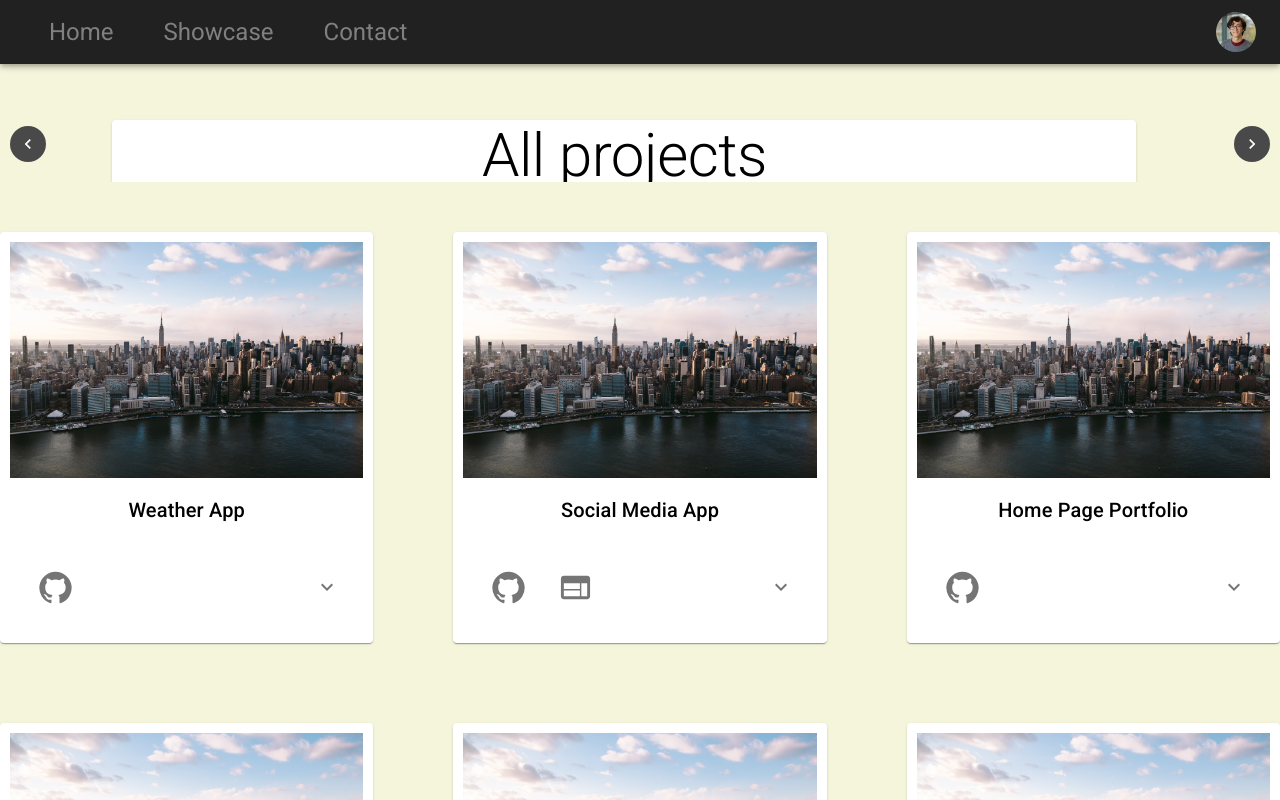
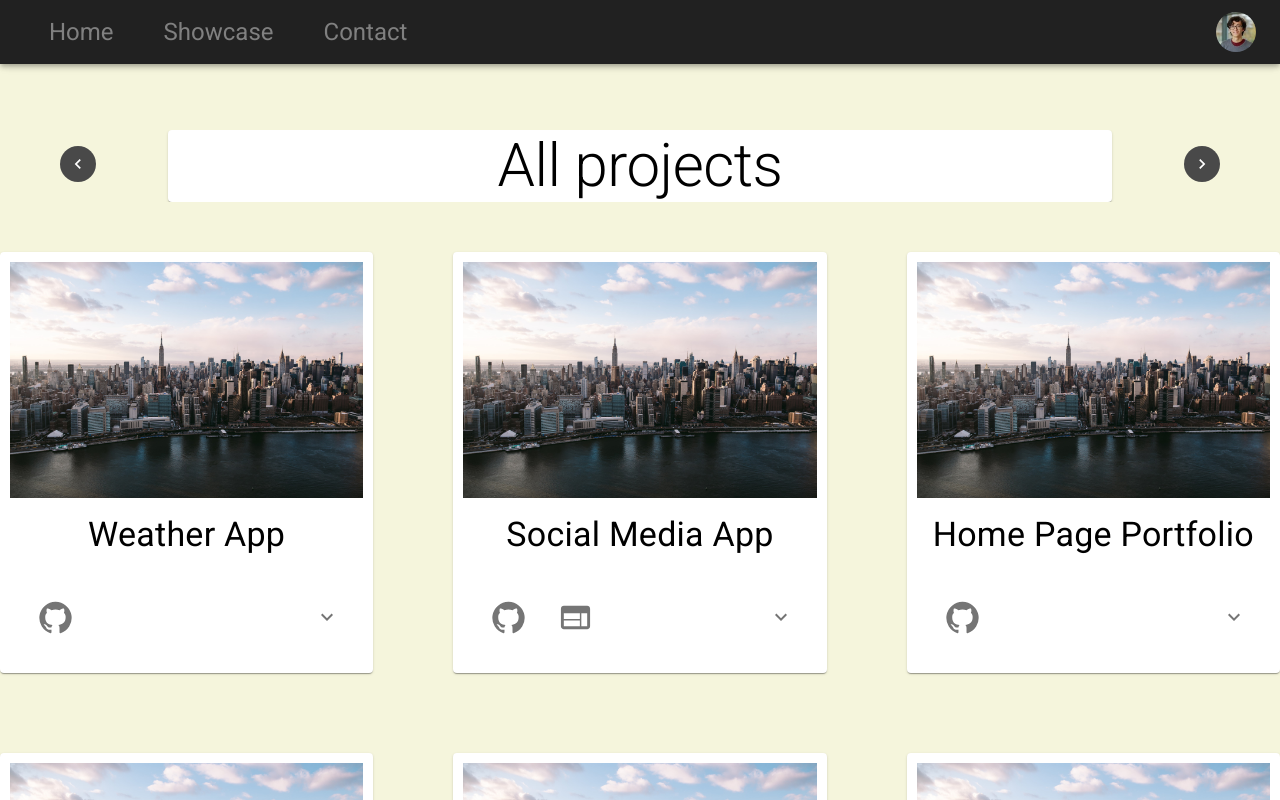
Before and after one commit to genericdude1998/Portfolio-Home-Page, a React app: page / in a window 1280 px wide. Shown: the top 800 px of the page. Built offline with nearby package versions, Linux system fonts and the light colour scheme.

Commit message:
added showcase logic

```diff
--- a/src/App.tsx
+++ b/src/App.tsx
@@ -1,4 +1,4 @@
-import React from 'react';
+import React, { useRef } from 'react';
 import AppBarFixed from './app-bar/app-bar';
 import AppCarousel from './carousel/carousel';
 import Showcase from './showcase/showcase';
@@ -7,13 +7,15 @@ import {GlobalStyles} from '@mui/material';
 interface IAppProps{
     name: string,
 }
+
 function App (props: IAppProps): JSX.Element{
+    // index number thing --> pass it down as props
+
     return (
         <>
             <GlobalStyles styles={{body:{margin: '0px', backgroundColor: 'beige'}}} />
-                <AppBarFixed />
-                <AppCarousel />
-                <Showcase />
+            <AppBarFixed />
+            <AppCarousel />
         </>
     )
 }
--- a/src/carousel/carousel.tsx
+++ b/src/carousel/carousel.tsx
@@ -1,4 +1,4 @@
-import React from "react";
+import React, { Dispatch, useEffect } from "react";
 import Carousel from "react-material-ui-carousel";
 import { Paper } from "@mui/material";
 import ChevronRightIcon from '@mui/icons-material/ChevronRight';
@@ -6,15 +6,17 @@ import ChevronLeftIcon from '@mui/icons-material/ChevronLeft';
 import { styled } from "@mui/system";
 import { PaperProps, Typography } from "@mui/material";
 import { CarouselProps } from "react-material-ui-carousel/dist/components/types";
+import Showcase from "../showcase/showcase";
+import { CurrencyLira } from "@mui/icons-material";
 
 const StyledItem = styled(Paper)<PaperProps>(({theme}) => (
     {
         textAlign:'center',
         position: 'relative',
-        left: '8%',
-        width: '80vw',
+        left: '10%',
+        right: '10%',
+        width: '80%',
         backgroundColor: "white",
-        margin:'10px',
     }
 ));
 
@@ -26,15 +28,21 @@ const CarouselItem = (props:{name:string}) => (
 
 const StyledCarousel = styled(Carousel)<CarouselProps>(({theme}) => (
     {
-        marginTop:'50px',
+        marginTop:'70px',
         marginBottom:'50px',
+        marginLeft: '50px',
+        marginRight: '50px',
     }
 ));
 
+function AppCarousel(){
 
-function AppCarousel(){
+    const [currentIndx, setCurIndx] = React.useState(0);
+
     return (
+        <>
             <StyledCarousel
+                index = {currentIndx}
                 animation={'slide'}
                 autoPlay={false}
                 duration={1000}
@@ -42,11 +50,17 @@ function AppCarousel(){
                 NextIcon={<ChevronRightIcon fontSize={'small'}/>}
                 PrevIcon={<ChevronLeftIcon fontSize={'small'}/>}
                 navButtonsAlwaysVisible={true}
+                onChange={(now) => {
+                    setCurIndx(now as number);
+                }}
             >
                 <CarouselItem name={'All projects'}></CarouselItem>
                 <CarouselItem name={'React'}></CarouselItem>
                 <CarouselItem name={'Unity'}></CarouselItem>
             </StyledCarousel>
+
+            <Showcase type={currentIndx}/>
+        </>
     )
 }
 
--- a/src/grid-item/GridItem.tsx
+++ b/src/grid-item/GridItem.tsx
@@ -25,6 +25,7 @@ interface GridItemProps{
 
 const StyledCard = styled(Card)<CardProps>(({theme}) => ({
     padding: '10px',
+    fontSize: '30px',
 }))
 
 function GridItem(props: GridItemProps){
@@ -38,7 +39,7 @@ function GridItem(props: GridItemProps){
                 <StyledCard>
                     <CardMedia component="img" title="img" image={props.img} />
                     <CardContent>
-                        <Typography variant="h6" color="initial" textAlign={'center'}>
+                        <Typography variant="h4" color="initial" textAlign={'center'}>
                             {props.name}
                         </Typography>
                     </CardContent>
@@ -64,7 +65,7 @@ function GridItem(props: GridItemProps){
                     </CardActions>
 
                     <Collapse in={expanded}>
-                        <Typography variant="subtitle1" color="initial">
+                        <Typography variant="h6" color="initial">
                             {props.desc}
                         </Typography>
                     </Collapse>
--- a/src/projects.ts
+++ b/src/projects.ts
@@ -1,12 +1,29 @@
 import { images } from "../assets/images"
 
-export const projects = [
+export enum ProjectTypes{
+    'All',
+    'React',
+    'Unity'
+}
+
+export interface Project{
+    id: number,
+    name:string,
+    desc: string,
+    img: any,
+    github: string,
+    live?: string,
+    type: number,
+}
+
+export const projects: Project[] = [
     {
         id:0,
         name:'Weather App',
         desc: 'A simple Weather App with TS and third party API',
         img: images.NY,
         github: 'https://github.com/genericdude1998/Weather-App-Typescript-Portfolio/tree/master',
+        type: ProjectTypes.React,
     },
     {
         id:1,
@@ -15,6 +32,7 @@ export const projects = [
         img: images.NY,
         github: 'https://github.com/genericdude1998/Social-Media-App-Portfolio',
         live: 'https://genericdude1998.github.io/Social-Media-App-Portfolio/',
+        type:ProjectTypes.React,
     },
     {
         id:2,
@@ -22,6 +40,7 @@ export const projects = [
         desc: 'A container for all my portfolio works made with Material UI',
         img: images.NY,
         github: 'https://github.com/genericdude1998/Weather-App-Typescript-Portfolio/tree/master',
+        type:ProjectTypes.React,
     },
     {
         id:3,
@@ -29,6 +48,7 @@ export const projects = [
         desc: 'An experimental 3D procedural representation of your PC folder structure in 3D rooms',
         img: images.NY,
         github: 'https://github.com/genericdude1998/Babel3DFolderExplorer',
+        type: ProjectTypes.Unity
     },
     {
         id:4,
@@ -36,6 +56,7 @@ export const projects = [
         desc: 'Air Traffic Control game made with Unity3D',
         img: images.NY,
         github: 'https://github.com/genericdude1998/Radar-Approach-Unity',
+        type: ProjectTypes.Unity
     },
     {
         id:4,
@@ -43,5 +64,6 @@ export const projects = [
         desc: 'A fictional version of an IKEA showroom in VR for my dissertation project',
         img: images.NY,
         github: 'https://github.com/genericdude1998/IBDissertationExperiment',
+        type: ProjectTypes.Unity
     }
 ]
--- a/src/showcase/showcase.tsx
+++ b/src/showcase/showcase.tsx
@@ -5,18 +5,46 @@ import { GridProps } from "@mui/system";
 
 import { styled } from "@mui/system";
 
-import { projects } from "../projects";
+import { projects, ProjectTypes, Project } from "../projects";
+import { CircularProgress } from "@mui/material";
+import { CircularProgressProps } from "@mui/material";
 
 const StyledGrid = styled(Grid)<GridProps>(({theme}) => ({
     backgroundColor: 'beige',
     height: '100%',
- }))
+ }));
 
-function Showcase(){
+const Spinner = styled(CircularProgress)<CircularProgressProps>(() => ({
+    width: '20%',
+    marginLeft: '50%',
+    marginTop: '10%',
+}));
+
+ interface ShowcaseProps{
+    type: number|undefined,
+ }
+
+function Showcase(props: ShowcaseProps){
+
+    const [projectsToShow, setProjectsToShow] = React.useState<Project[] | undefined>();
+
+    React.useEffect(() => {
+        setProjectsToShow(undefined);
+
+        const timer = setTimeout(() => {
+            setProjectsToShow(projects.filter(proj => proj.type === props.type || props.type === ProjectTypes.All));
+        }, 1000);
+        return () => {
+            clearTimeout(timer);
+        }
+    }, [props.type])
+
     return(
         <div>
+            {projectsToShow ?
                 <StyledGrid container spacing={10}>
-                {projects.map(proj => (
+                    {
+                        projectsToShow.map(proj => (
                             <GridItem
                                 name={proj.name}
                                 desc={proj.desc}
@@ -25,8 +53,13 @@ function Showcase(){
                                 live={proj.live}
                             />
                             )
-                )}
-            </StyledGrid>
+                        )
+                    }
+                </StyledGrid> :
+                <div>
+                    <Spinner thickness={5} size={100} color={'success'}/>
+                </div>
+                }
         </div>
     )
 }
--- a/tsconfig.json
+++ b/tsconfig.json
@@ -45,7 +45,7 @@
     // "declaration": true,                              /* Generate .d.ts files from TypeScript and JavaScript files in your project. */
     // "declarationMap": true,                           /* Create sourcemaps for d.ts files. */
     // "emitDeclarationOnly": true,                      /* Only output d.ts files and not JavaScript files. */
-    // "sourceMap": true,                                /* Create source map files for emitted JavaScript files. */
+    "sourceMap": true,                                /* Create source map files for emitted JavaScript files. */
     // "outFile": "./",                                  /* Specify a file that bundles all outputs into one JavaScript file. If `declaration` is true, also designates a file that bundles all .d.ts output. */
     // "outDir": "./",                                   /* Specify an output folder for all emitted files. */
     // "removeComments": true,                           /* Disable emitting comments. */
--- a/webpack.config.js
+++ b/webpack.config.js
@@ -12,6 +12,7 @@ const htmlPlugin = new HtmlWebPackPlugin({
 module.exports = {
   // Our application entry point.
   entry: "./src/index.tsx",
+  devtool: 'source-map',
 
   // These rules define how to deal
   // with files with given extensions.
```
Lines whose indentation alone changed are shown as unchanged.
